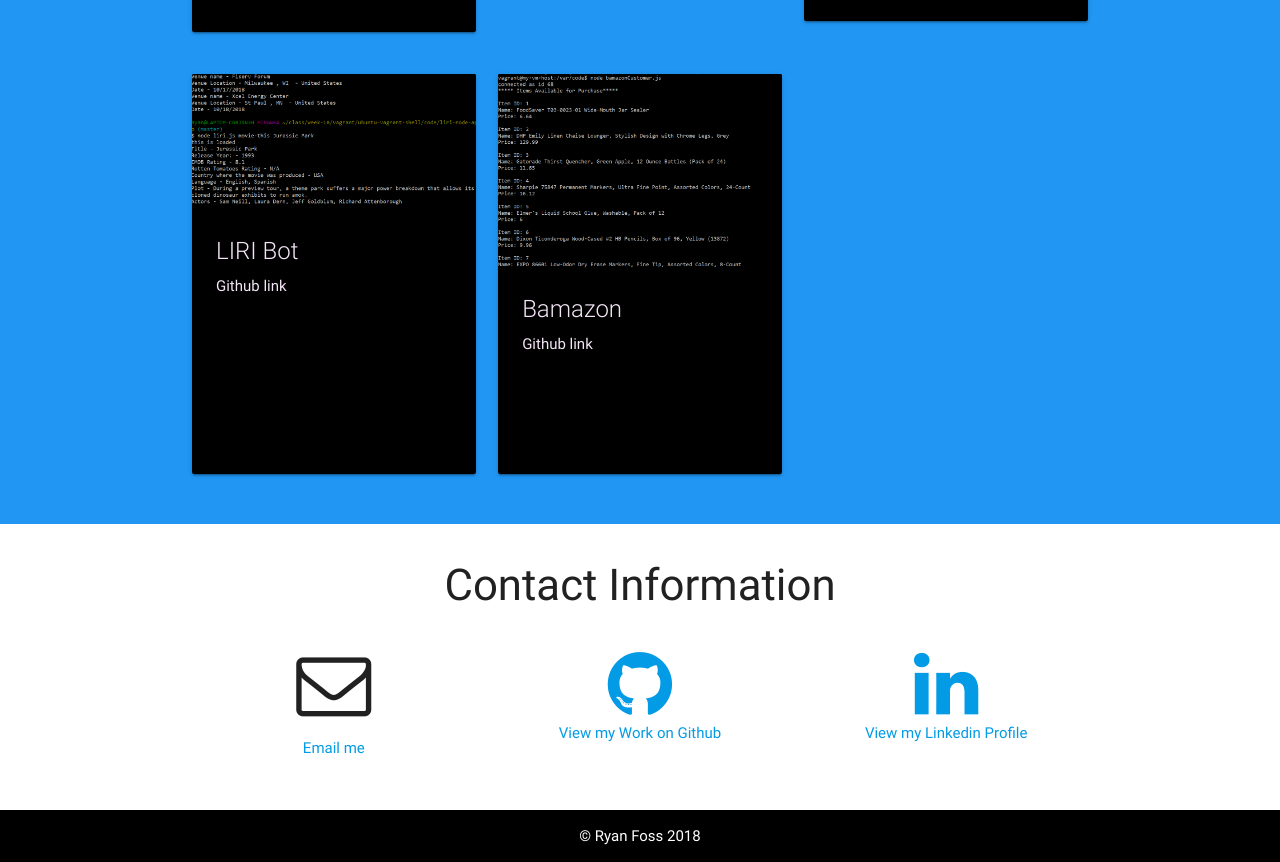
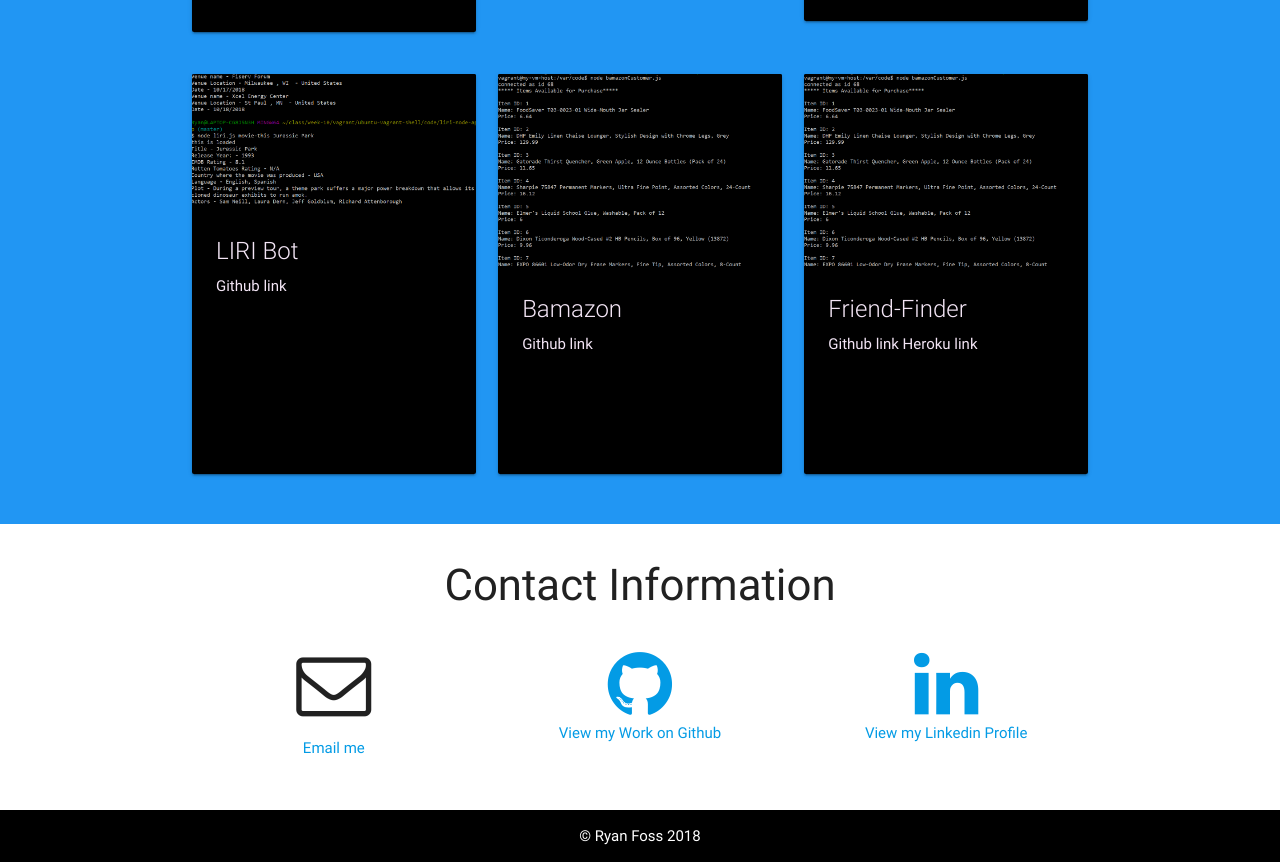
Before and after one commit to rfoss28/Portfolio, a plain HTML site: page index.html in a window 1280 px wide. Shown: the part 849-1711 px from the top of the page. Drawn offline with nearby package versions, Linux system fonts and the light colour scheme.

Commit message:
added friend-finder

```diff
--- a/index.html
+++ b/index.html
@@ -189,6 +189,32 @@
 
                         </div>
                         <div class="card-reveal  black">
+                            <span class="card-title purple-text text-lighten-5">Friend-Finder
+                                <i class="mdi-navigation-close right"></i>
+
+                                <p>Answser a survey to find friend.</p>
+                            </span>
+                        </div>
+                    </div>
+                </div>
+
+                <div class="col s12 m12 l4">
+                    <div class="card  black medium">
+                        <div class="card-image waves-effect waves-block waves-light">
+                            <img class="activator" src="images/bamazon inventory screen.PNG">
+                        </div>
+                        <div class="card-content ">
+                            <span class="card-title activator purple-text text-lighten-5">Friend-Finder
+                                <i class="mdi-navigation-more-vert right"></i>
+                            </span>
+                            <p>
+                                <a class="purple-text text-lighten-5" href="https://github.com/rfoss28/Friend-Finder">Github link </a>
+                                <a class="purple-text text-lighten-5" href="https://ancient-forest-65178.herokuapp.com">Heroku link </a>
+                                <p>
+
+
+                        </div>
+                        <div class="card-reveal  black">
                             <span class="card-title purple-text text-lighten-5">Bamazon
                                 <i class="mdi-navigation-close right"></i>
 
@@ -197,8 +223,6 @@
                         </div>
                     </div>
                 </div>
-
-
 
 
 
```
